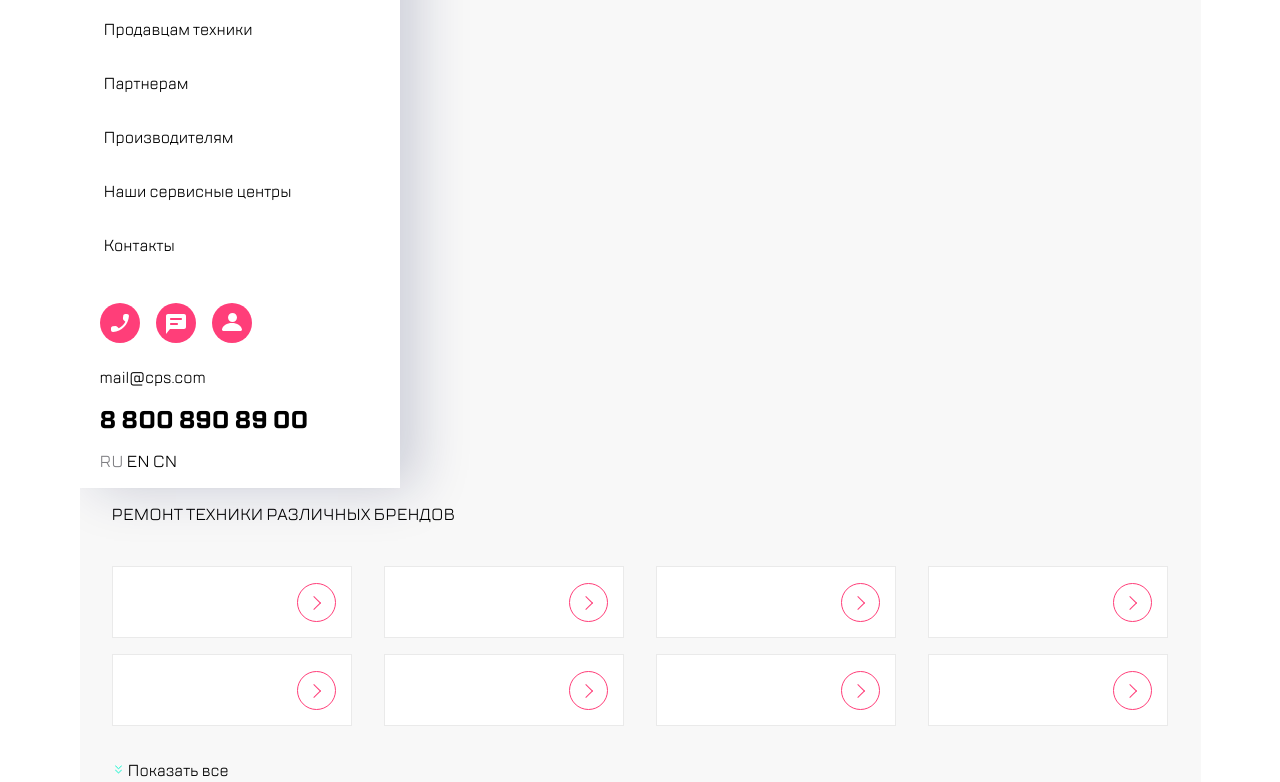
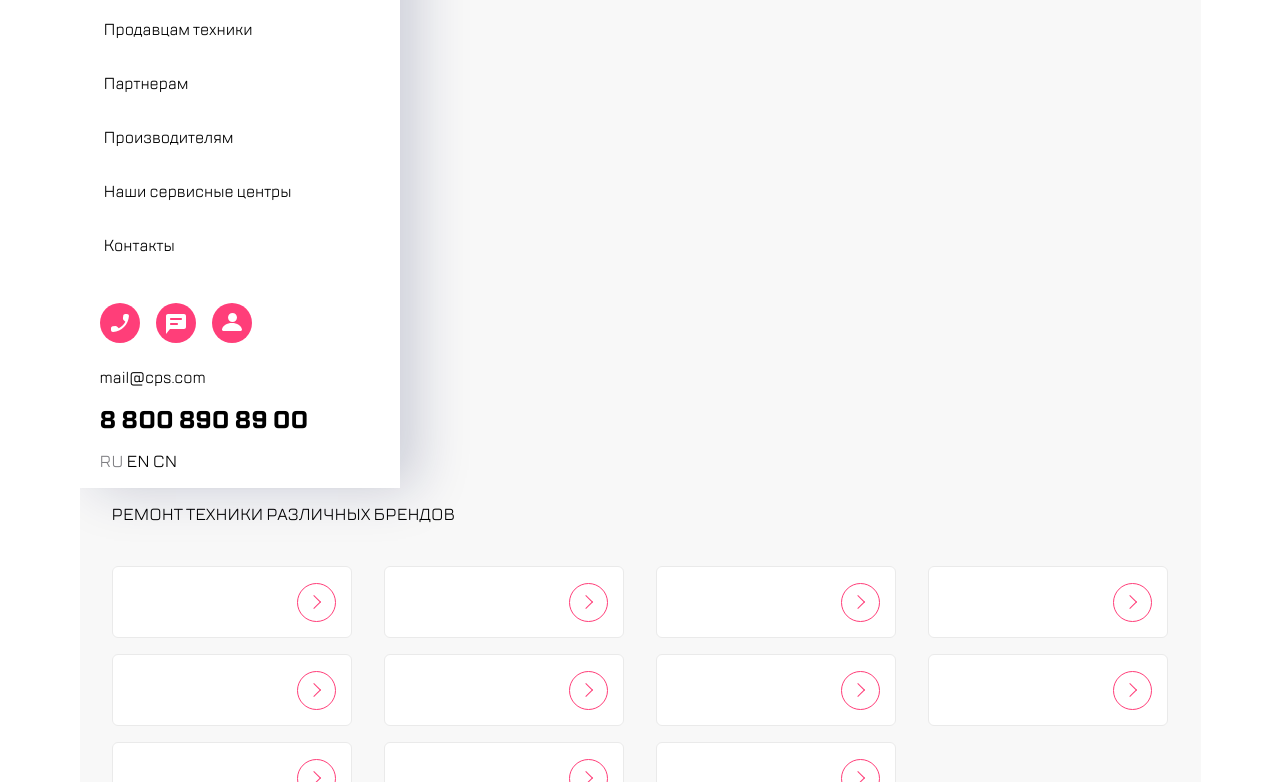
Before and after one commit to kottofey/Kata-WebCore, a plain HTML site: page index.html in a window 1280 px wide. Both pictures are taken after a click on the button "Показать все". Shown: the part 708-1490 px from the top of the page. Drawn offline with Linux system fonts and the light colour scheme.

Commit message:
Refactoring + more btn behaviour
- Some minor refactoring and renaming
- Show more expand button behaviour implemented

```diff
--- a/index.html
+++ b/index.html
@@ -159,11 +159,14 @@
 				<button class="brands-repair-list__card brands-repair-list__card--samsung" type="button"></button>
 				<button class="brands-repair-list__card brands-repair-list__card--apple" type="button"></button>
 			</div>
-			<button type="button" class="brands-repair-list__more">Показать все</button>
+			<button type="button" class="brands-repair-list__more-btn">Показать все</button>
 		</div>
 		<!--	End of Repair brands	-->
 
 	</main>
 </div>
 </body>
+
+<script src="scripts/showMoreBtnHandler.js"></script>
+
 </html>
--- /dev/null
+++ b/scripts/showMoreBtnHandler.js
@@ -0,0 +1,23 @@
+let moreBtn = document.querySelector('.brands-repair-list__more-btn');
+let list = document.querySelector('.brands-repair-list--wide-screen');
+
+let createMoreBtnHandler = function (button) {
+
+    button.addEventListener('click', function () {
+        let isExpanded = moreBtn.classList.contains('brands-repair-list__less-btn');
+
+        list.style.height = `${list.scrollHeight}px`;
+        moreBtn.textContent = 'Свернуть';
+        moreBtn.classList.toggle('brands-repair-list__less-btn');
+
+        if (isExpanded) {
+            list.style.height = '170px';
+            moreBtn.textContent = 'Показать все';
+        }
+    });
+
+}
+
+if (window.innerWidth >= 768) {
+    createMoreBtnHandler(moreBtn);
+}
--- a/styles/style.css
+++ b/styles/style.css
@@ -384,46 +384,10 @@ a, a:visited {
 	background-color: #41f6d7;
 }
 
-/*Slider */
+
+/* Logo Slider */
 .brands-repair-list {
 	position: relative;
-}
-
-.brands-repair-list__title {
-	margin: 16px auto 40px 32px;
-	text-transform: uppercase;
-}
-
-.brands-repair-list__more {
-	margin-left: 48px;
-	margin-top: 24px;
-	background-color: #f8f8f8;
-	position: relative;
-}
-
-.brands-repair-list__more::before {
-	content: '';
-	position: absolute;
-	left: -12px;
-	top: 2px;
-	height: 5px;
-	width: 5px;
-	rotate: 45deg;
-	box-shadow:
-		1px 1px 0 0 #5df6dc,
-		3px 3px 0 0 #f8f8f8,
-		4px 4px 0 0 #5df6dc;
-}
-
-.brands-repair-list--wide-screen {
-	display: flex;
-	flex-wrap: wrap;
-	gap: 16px 32px;
-	max-width: 100%;
-	margin-left: 32px;
-	height: 170px;
-	/*height: fit-content;*/
-	overflow: hidden;
 }
 
 .brands-repair-list__card--lenovo {
@@ -457,6 +421,98 @@ a, a:visited {
 .brands-repair-list__card--sony {
 	background: url('../imgs/logos/Sony.svg') no-repeat;
 }
+
+.brands-repair-list__card {
+	display: flex;
+	position: relative;
+	flex: 0 0 240px;
+	height: 72px;
+	border: 1px #eaeaea solid;
+	border-radius: 6px;
+	background-color: #fff;
+	background-position: 20px center;
+}
+
+.brands-repair-list__card::after {
+	content: '';
+	z-index: 1;
+	width: 39px;
+	height: 39px;
+	border: 1px solid #ff3e79;
+	border-radius: 50%;
+	margin: auto 0 auto 184px;
+}
+
+.brands-repair-list__card::before {
+	content: '';
+	position: absolute;
+	width: 10px;
+	height: 10px;
+	border-right: 1px solid #ff3e79;
+	border-top: 1px solid #ff3e79;
+	top: 30px;
+	right: 32px;
+	rotate: 45deg;
+}
+
+.brands-repair-list__title {
+	margin: 16px auto 40px 32px;
+	text-transform: uppercase;
+}
+
+.brands-repair-list__more-btn {
+	display: none;
+	margin-left: 48px;
+	margin-top: 24px;
+	background-color: #f8f8f8;
+	position: relative;
+}
+
+.brands-repair-list__more-btn::before {
+	content: '';
+	position: absolute;
+	left: -12px;
+	top: 3px;
+	height: 5px;
+	width: 5px;
+	rotate: 45deg;
+	box-shadow: 1px 1px 0 0 #5df6dc,
+	3px 3px 0 0 #f8f8f8,
+	4px 4px 0 0 #5df6dc;
+}
+
+.brands-repair-list__less-btn {
+	margin-left: 48px;
+	margin-top: 24px;
+	background-color: #f8f8f8;
+	position: relative;
+}
+
+.brands-repair-list__less-btn::before {
+	content: '';
+	position: absolute;
+	left: -12px;
+	top: 13px;
+	height: 5px;
+	width: 5px;
+	rotate: 225deg;
+	box-shadow: 1px 1px 0 0 #5df6dc,
+	3px 3px 0 0 #f8f8f8,
+	4px 4px 0 0 #5df6dc;
+}
+
+.brands-repair-list--wide-screen {
+	display: flex;
+	flex-wrap: wrap;
+	gap: 16px 32px;
+	max-width: 100%;
+	margin-left: 32px;
+	height: 170px;
+	overflow: hidden;
+
+	transition: height ease-in-out 400ms;
+}
+
 
 /*laptop view*/
 @media screen and (768px <= width) and (width < 1120px) {
@@ -595,41 +651,14 @@ a, a:visited {
 		max-width: 50%;
 		height: auto;
 	}
+}
 
-	/* Logo Slider */
-	.brands-repair-list__card {
-		display: flex;
-		flex: 0 0 240px;
-		position: relative;
-		height: 72px;
-		background-color: #fff;
-		background-position: 10px center;
-
-		border: 1px #eaeaea solid;
+@media screen and (768px <= width) {
+	.brands-repair-list__more-btn {
+		display: inline-block;
 	}
 
-	.brands-repair-list__card::after {
-		content: '';
-		/*position: relative;*/
-		z-index: 1;
-		width: 39px;
-		height: 39px;
-		border: 1px solid #ff3e79;
-		border-radius: 50%;
-		margin: auto 0;
-		margin-left: 184px;
-	}
+	.brands-repair-list--wide-screen {
 
-	.brands-repair-list__card::before {
-		content: '';
-		width: 10px;
-		height: 10px;
-		border-right: 1px solid #ff3e79;
-		border-top: 1px solid #ff3e79;
-
-		position: absolute;
-		top: 31px;
-		right: 32px;
-		rotate: 45deg;
 	}
 }
```
